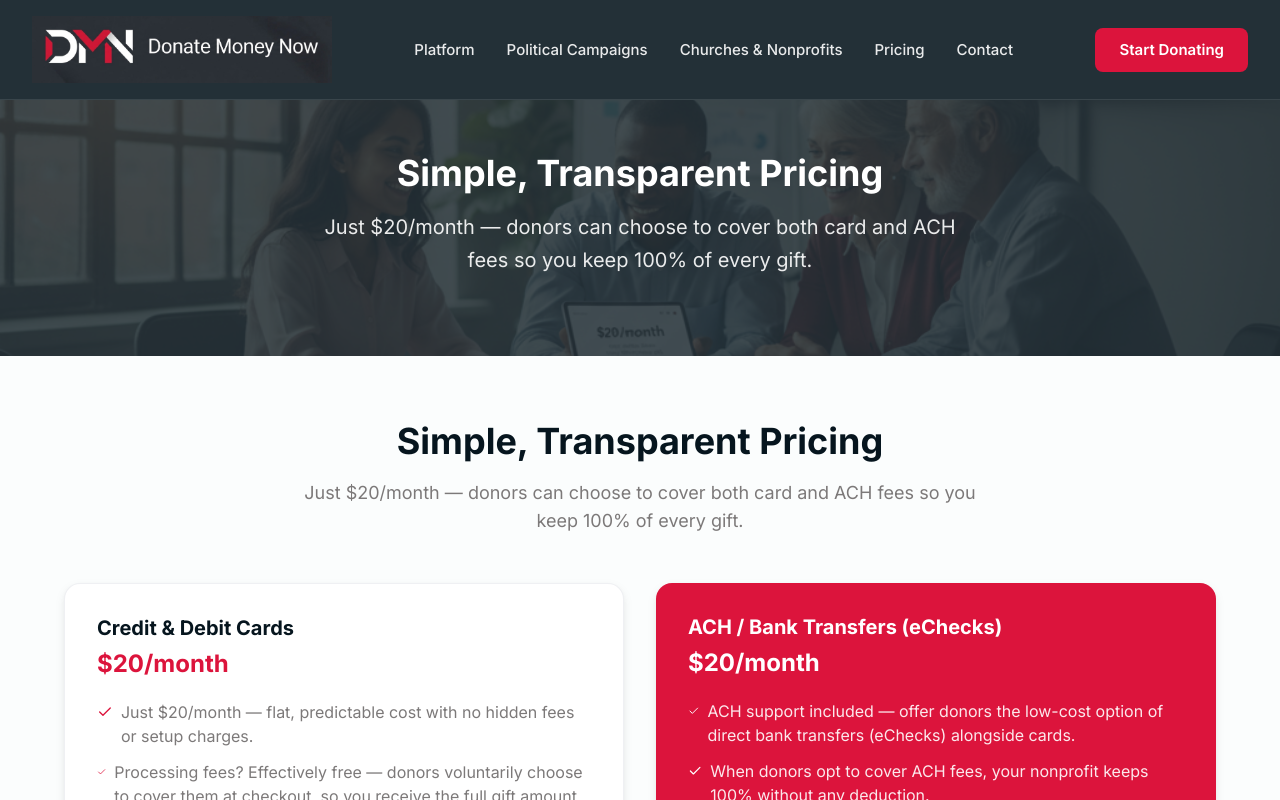
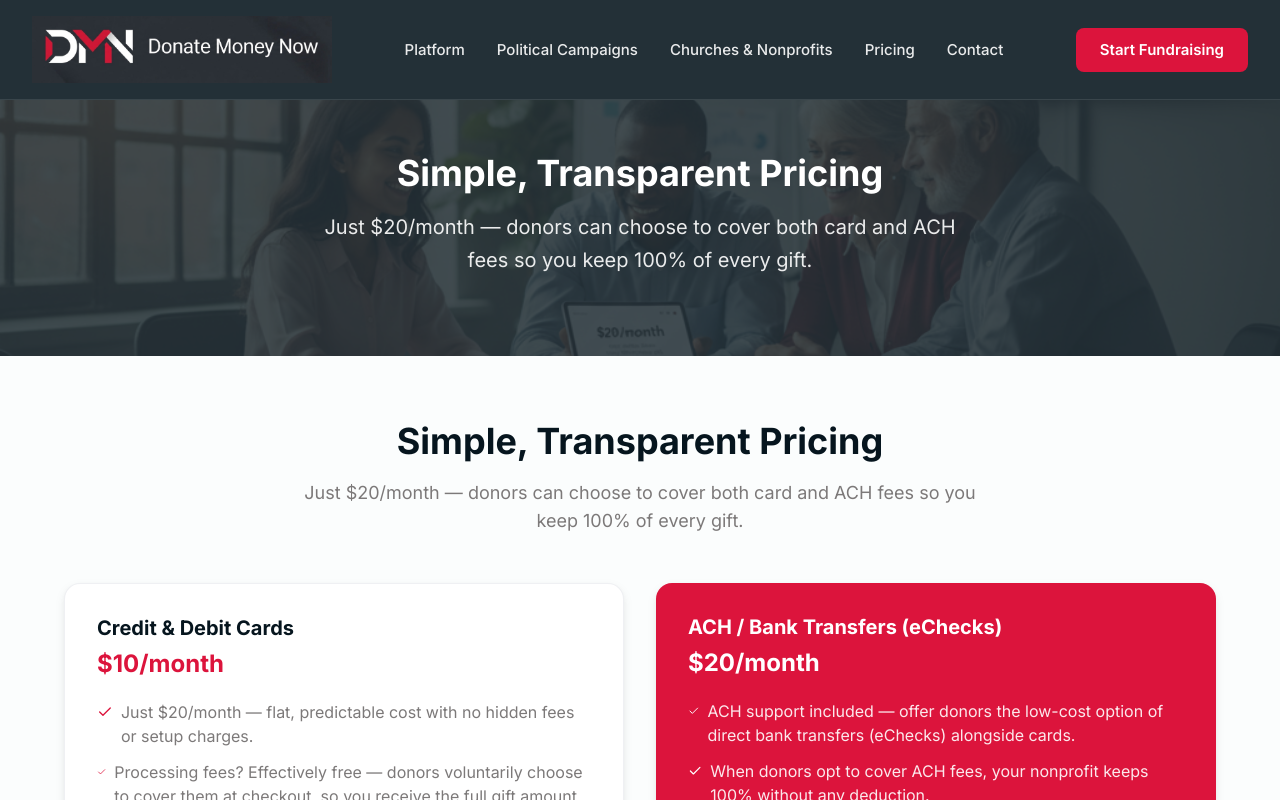
Before and after one commit to Amzad9/DONATE, a Next.js app: page /pricing in a window 1280 px wide. Shown: the top 800 px of the page. Built offline with nearby package versions, Linux system fonts and the light colour scheme.

Commit message:
change button name

```diff
--- a/app/components/Header.tsx
+++ b/app/components/Header.tsx
@@ -90,7 +90,7 @@ export default function Header() {
               href="/contact"
               className="bg-primary text-white px-6 py-2.5 rounded-lg font-semibold text-[15px] transition-colors"
             >
-              Start Donating
+              Start Fundraising
             </Link>
           </div>
 
--- a/app/pricing/page.tsx
+++ b/app/pricing/page.tsx
@@ -45,7 +45,7 @@ export default function PricingPage() {
         </h3>
 
         <p className="text-2xl font-bold text-primary mb-5">
-          $20/month
+          $10/month
         </p>
 
         <ul className="space-y-3 text-textMuted flex-1 text-sm sm:text-base mb-6">
```
